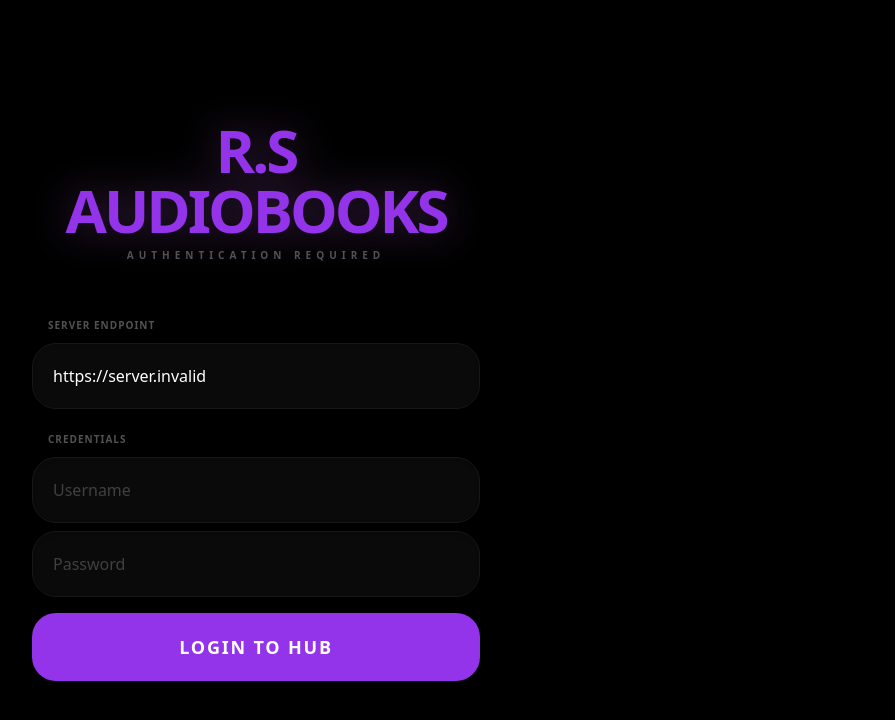
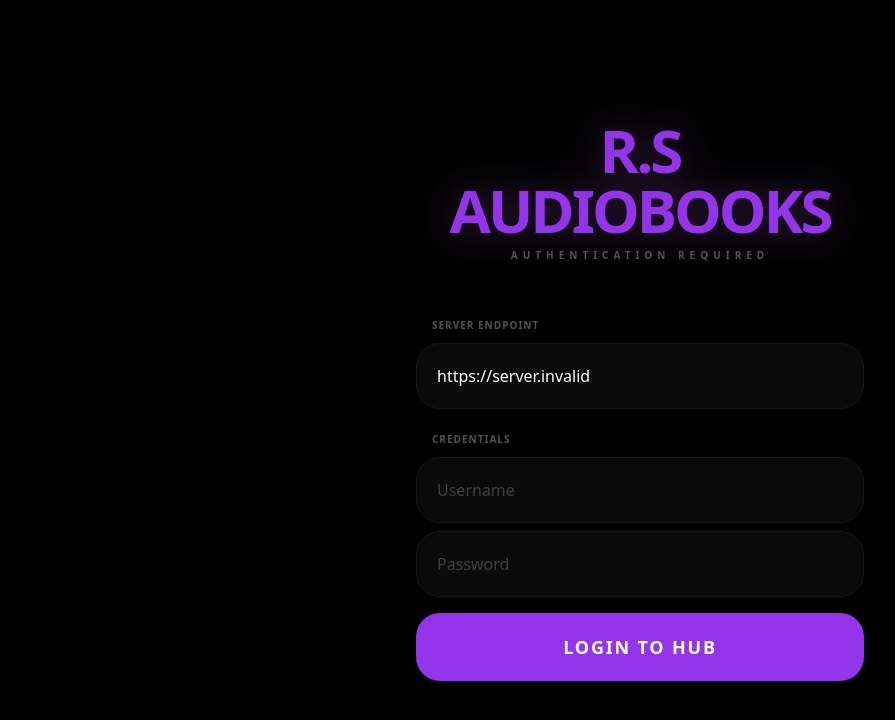
Before and after one commit to Robertsaedal/RS.Audiobook, a React (Vite) app: page / in a window 1280 px wide. Shown: the top 720 px of the page, without its empty margins (0-895 px from the left). Built offline with nearby package versions, Linux system fonts and the light colour scheme; no server answers.

Commit message:
Update index.css

```diff
--- a/index.css
+++ b/index.css
@@ -1,24 +1,17 @@
+
 @tailwind base;
 @tailwind components;
 @tailwind utilities;
 
 @layer base {
-  body {
-    /* FIXED: Changed overflow-hidden to overflow-y-auto to allow scrolling */
-    @apply bg-black text-white overflow-y-auto;
-    font-family: -apple-system, BlinkMacSystemFont, "Segoe UI", Roboto, Helvetica, Arial, sans-serif;
-
-    /* Helps prevent the "bounce" effect on mobile but allows scrolling */
+  html, body {
+    @apply bg-black text-white h-[100dvh] w-full overflow-hidden;
     overscroll-behavior-y: contain;
     -webkit-tap-highlight-color: transparent;
-    min-height: 100vh;
   }
 
-  /* Ensure the root container also allows the full height */
   #root {
-    min-height: 100vh;
-    display: flex;
-    flex-col: column;
+    @apply h-full w-full flex flex-col;
   }
 }
 
@@ -52,25 +45,20 @@
     scrollbar-width: none;
   }
 
-  /* Add this to help the library grid scroll smoothly */
   .scroll-container {
     -webkit-overflow-scrolling: touch;
     overflow-y: auto;
+    overscroll-behavior-y: auto;
   }
 }
 
-/* Custom scrollbar */
 ::-webkit-scrollbar {
-  width: 4px;
+  width: 3px;
 }
 ::-webkit-scrollbar-track {
-  background: #000;
+  background: transparent;
 }
 ::-webkit-scrollbar-thumb {
   background: #333;
   border-radius: 10px;
 }
-
-input:focus {
-  outline: none;
-}
```
